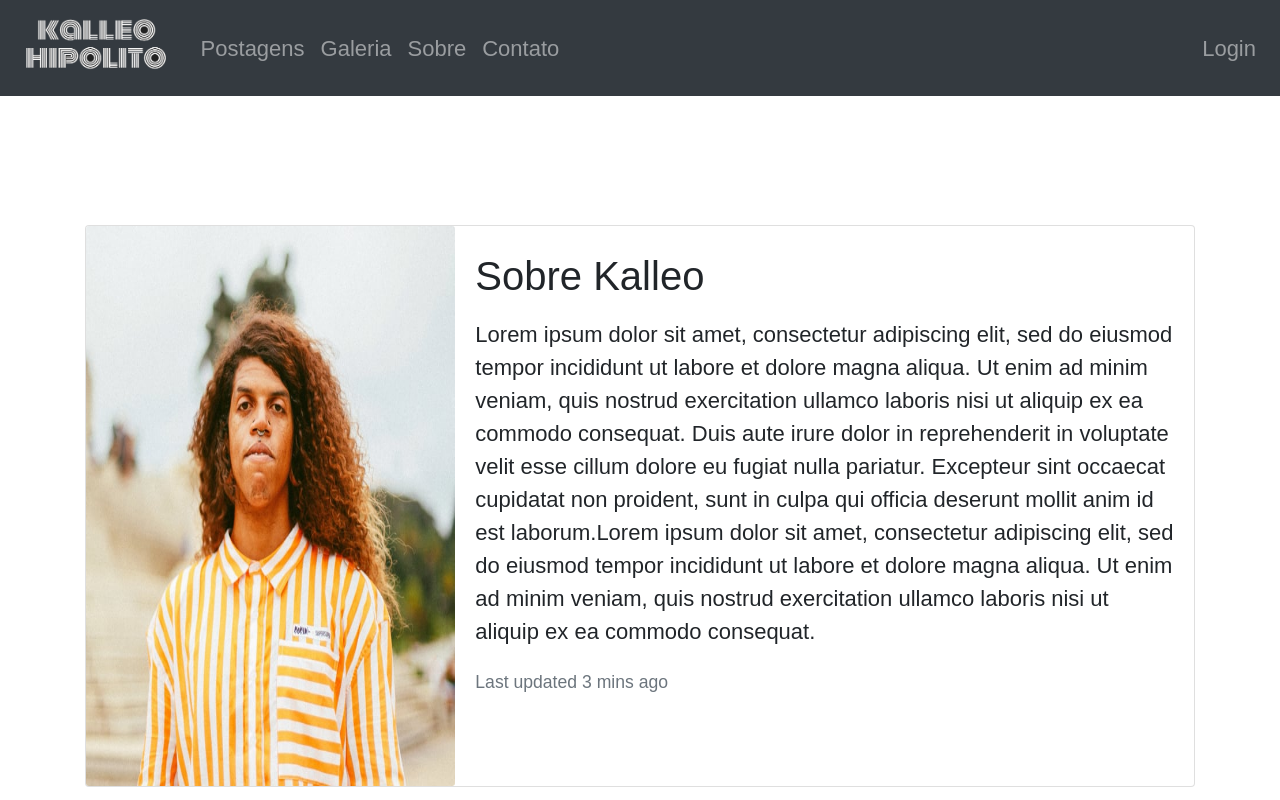
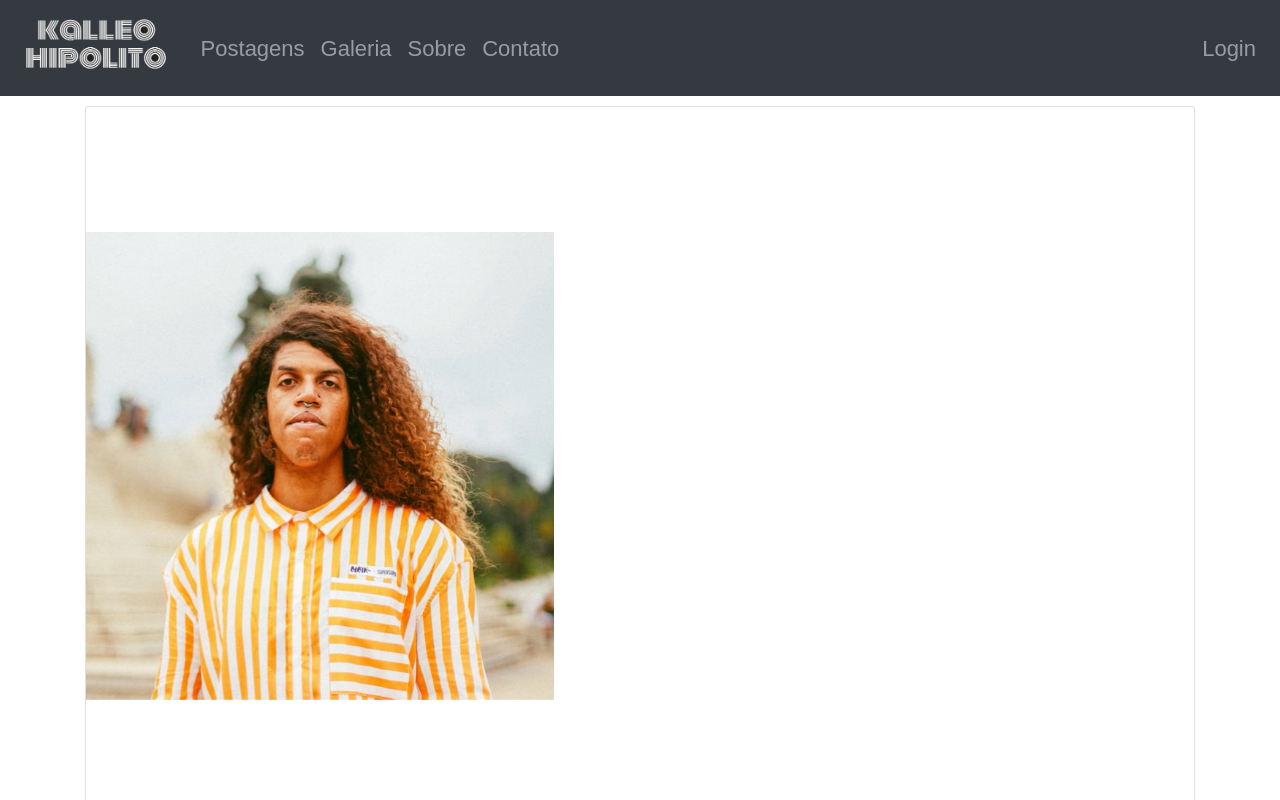
Before and after one commit to DeniseLopes/react-blog, a React (Create React App) app: page /sobre in a window 1280 px wide. Shown: the top 800 px of the page. Built offline with nearby package versions, Linux system fonts and the light colour scheme.

Commit message:
sobre parallax

```diff
--- a/package.json
+++ b/package.json
@@ -6,9 +6,11 @@
     "axios": "^0.19.0",
     "iframe": "^1.0.0",
     "react": "^16.9.0",
+    "react-atv-parallax": "^1.0.2",
     "react-bootstrap": "^1.0.0-beta.12",
     "react-dom": "^16.9.0",
     "react-grid-gallery": "^0.5.5",
+    "react-parallax": "^2.2.4",
     "react-router": "^5.1.2",
     "react-router-dom": "^5.1.2",
     "react-scripts": "3.1.1",
--- a/src/components/screens/sobre/index.js
+++ b/src/components/screens/sobre/index.js
@@ -1,13 +1,26 @@
 import React from 'react'
 import './style.css'
+import { Parallax } from 'react-parallax';
 
 const SobreTela = () => (
-    <div class="container containerSobre">
+    <div className="container prlx">
         <div className="card">
             <div className="row no-gutters">
-                <div className="col-md-4">
-                    <img src="sobre1.jpg" className="card-img" alt="..." />
-                </div>
+                <Parallax
+                    bgImage={'sobre1.jpg'}
+                    strength={400}
+                    renderLayer={percentage => (
+                        <div className="div"
+                            style={{
+                                position: 'relative',
+                                width: percentage * 500,
+                                height: percentage * 1000,
+
+                            }}
+                        />
+                    )}
+                >
+                </Parallax>
                 <div className="col-md-8">
                     <div className="card-body">
                         <p className="card-title">Sobre Kalleo</p>
--- a/src/components/screens/sobre/style.css
+++ b/src/components/screens/sobre/style.css
@@ -1,19 +1,21 @@
 @import url('https://fonts.googleapis.com/css?family=Rock+Salt&display=swap');
-
-.containerSobre {
-    height: 100vh;
-    display: flex;
-    align-content: center;
-    align-items: center;
-    justify-content: center;
-    font-family: 'Montserrat', sans-serif;
-    font-size: 22px;
+@import url('https://fonts.googleapis.com/css?family=Staatliches&display=swap');
+.react-parallax-bgimage{
+margin-top: 150px;
+height: 100vh;
 }
 
-.card-img {
-    height: 70vh;
+
+ .prlx{
+     height: 100%;
+     margin-bottom: 15px;
+     display: flex;
+     justify-content: center;
+     align-items: center;
+     font-family: 'Montserrat', sans-serif;
+    font-size: 20px;
+ }
+ .card-title{
+    font-size: 40px;
+    font-family: 'Staatliches', cursive;
 }
-
-.card-title{
-    font-size: 40px;
-}
```
Also changed, not shown: 1 other file (tests, documents, lock files or other folders).
